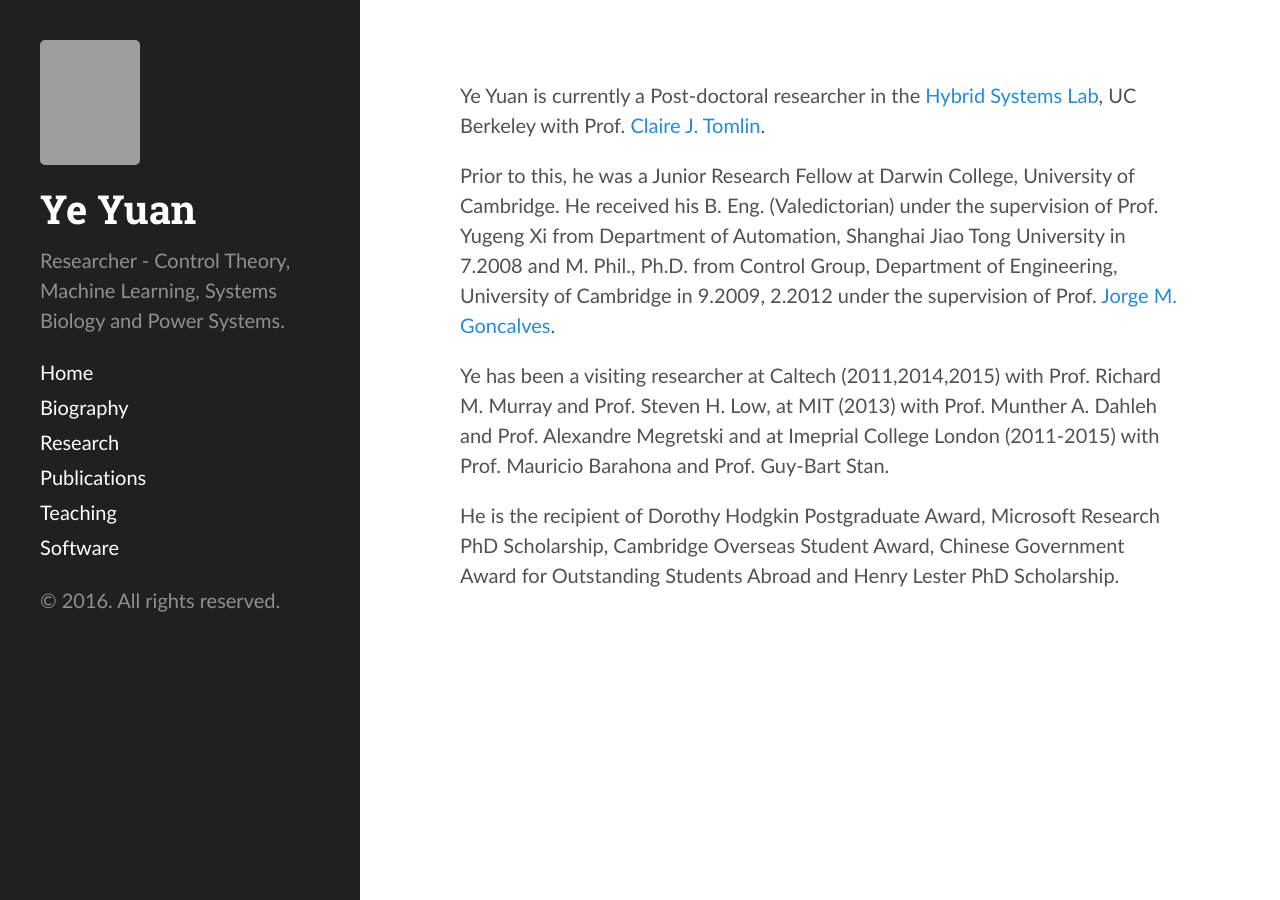
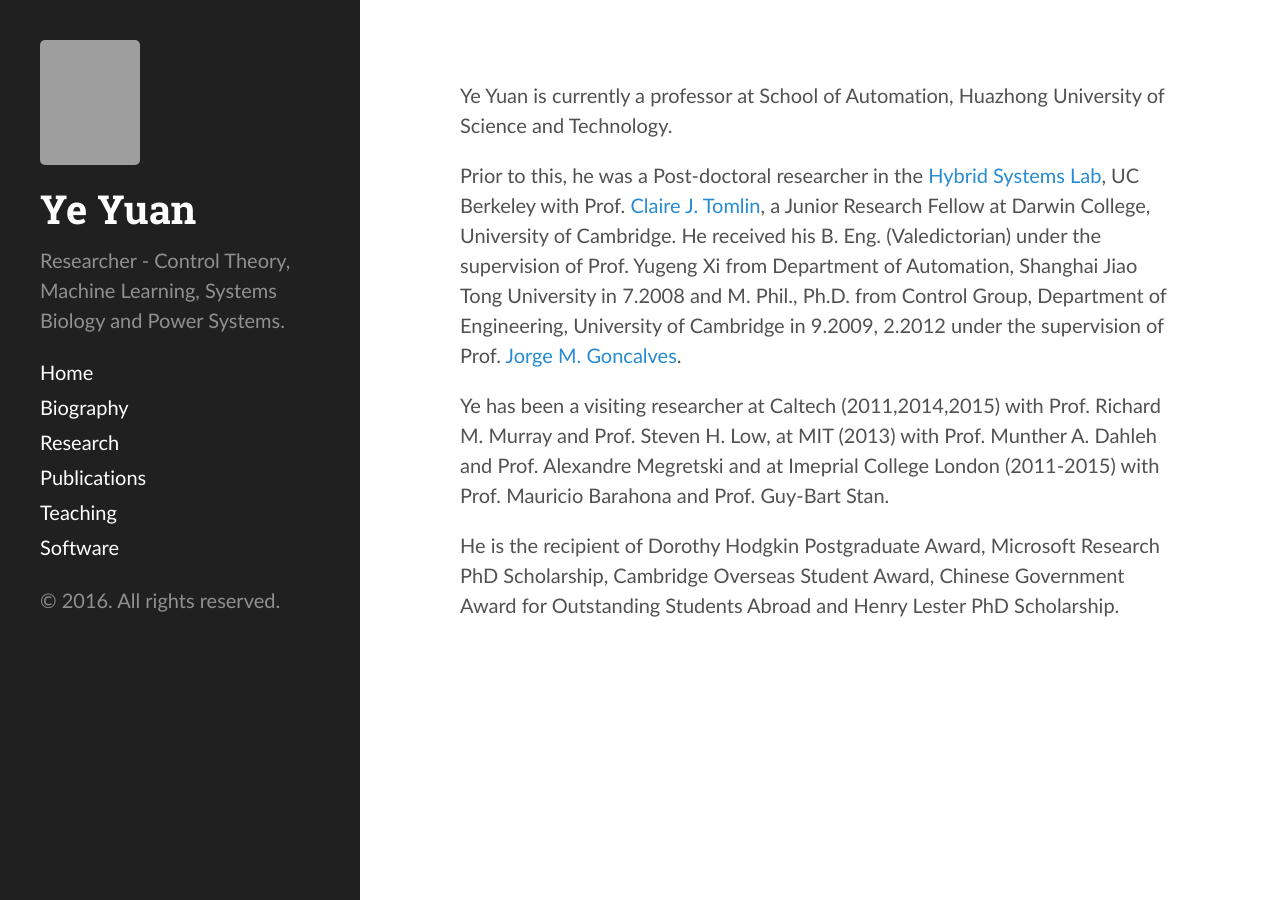
Before and after one commit to yy311/yy311.github.io, a Jekyll site: the page built from bio.md, in a window 1280 px wide. Built offline with Jekyll 4.4.1, drawn with Linux system fonts in a browser that asks for light colours; grey boxes are pictures that could not be loaded.

Commit message:
Update bio.md

```diff
--- a/bio.md
+++ b/bio.md
@@ -3,9 +3,9 @@
 ---
 
 
-Ye Yuan is currently a Post-doctoral researcher in the [Hybrid Systems Lab](http://hybrid.eecs.berkeley.edu/), UC Berkeley with Prof. [Claire J. Tomlin](http://eecs.berkeley.edu/~tomlin).
+Ye Yuan is currently a professor at School of Automation, Huazhong University of Science and Technology.
 
-Prior to this, he was a Junior Research Fellow at Darwin College, University of Cambridge. He received his B. Eng. (Valedictorian) under the supervision of Prof. Yugeng Xi from Department of Automation, Shanghai Jiao Tong University in 7.2008 and M. Phil., Ph.D. from Control Group, Department of Engineering, University of Cambridge in 9.2009, 2.2012 under the supervision of Prof. [Jorge M. Goncalves](http://wwwen.uni.lu/lcsb/people/jorge_goncalves).
+Prior to this, he was a Post-doctoral researcher in the [Hybrid Systems Lab](http://hybrid.eecs.berkeley.edu/), UC Berkeley with Prof. [Claire J. Tomlin](http://eecs.berkeley.edu/~tomlin), a Junior Research Fellow at Darwin College, University of Cambridge. He received his B. Eng. (Valedictorian) under the supervision of Prof. Yugeng Xi from Department of Automation, Shanghai Jiao Tong University in 7.2008 and M. Phil., Ph.D. from Control Group, Department of Engineering, University of Cambridge in 9.2009, 2.2012 under the supervision of Prof. [Jorge M. Goncalves](http://wwwen.uni.lu/lcsb/people/jorge_goncalves).
 
 Ye has been a visiting researcher at Caltech (2011,2014,2015) with Prof. Richard M. Murray and Prof. Steven H. Low, at MIT (2013) with Prof. Munther A. Dahleh and Prof. Alexandre Megretski and at Imeprial College London (2011-2015) with Prof. Mauricio Barahona and Prof. Guy-Bart Stan.
 
```
